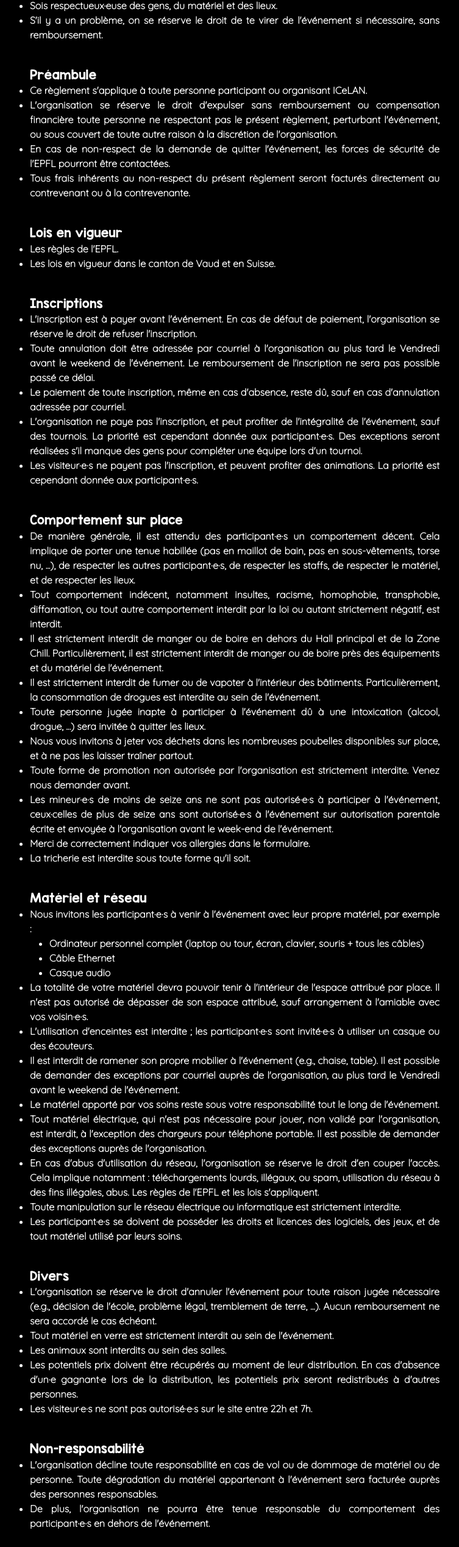
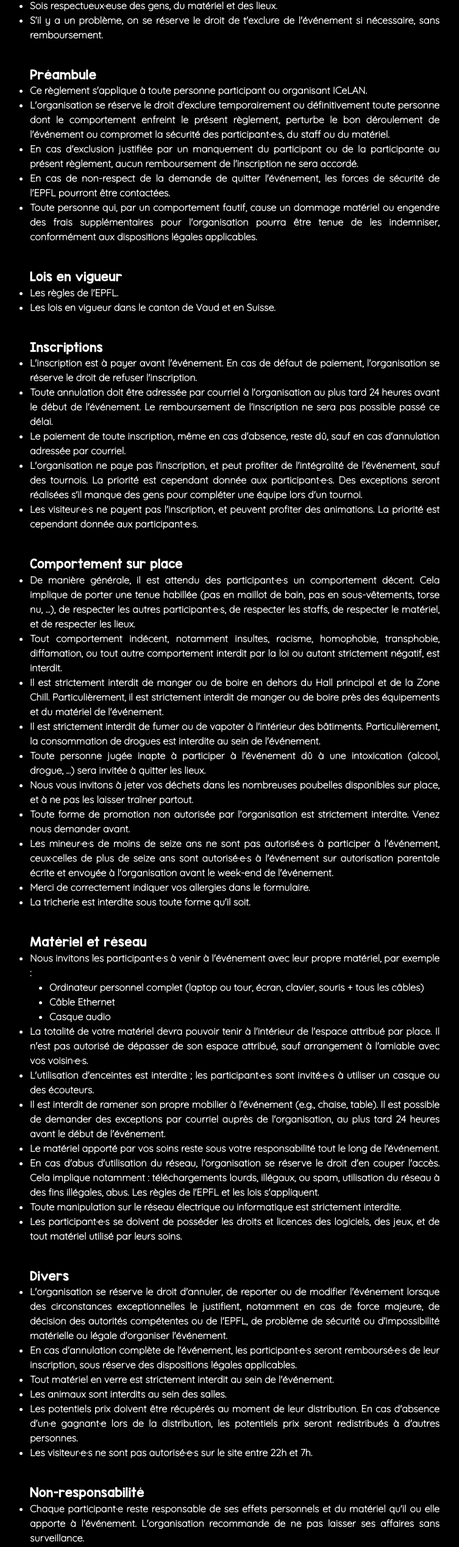
Before and after one commit to CLICGameStar/icelan-website, a Next.js app: page /reglement in a window 1280 px wide. Shown: the part 229-2766 px from the top of the page at 61% size, without its empty margins (255-1008 px from the left). Built offline with nearby package versions, Linux system fonts and the light colour scheme.

Commit message:
content: cleaned the website for ICeLAN 2026 :sunglasses:

```diff
--- a/app/page.tsx
+++ b/app/page.tsx
@@ -52,7 +52,7 @@ export default async function Home() {
                             </InfoCard>
                             <InfoCard icon="/icons/place.svg">Bâtiment BC, EPFL</InfoCard>
                             <InfoCard icon="/icons/price.svg">
-                                Etudiant·e·s: 15 CHF,
+                                Étudiant·e·s: 15 CHF,
                                 <br />
                                 Autres: 20 CHF
                             </InfoCard>
@@ -69,7 +69,7 @@ export default async function Home() {
                 <div className="flex flex-col items-center">
                     <h2>Qu&apos;est-ce que c&apos;est ?</h2>
                     <p className={`${quicksand.className} text-justify font-bold max-w-160 mb-10`}>
-                        ICeLAN est un week-end de tournois de jeux vidéo et de jeux de plateau à l&apos;EPFL.
+                        ICeLAN est un week-end de tournois de jeux vidéo et de jeux divers à l&apos;EPFL.
                         L&apos;événement s&apos;axe principalement autour des tournois, se succédant tout au long du
                         week-end, mais offre également aux participant·e·s des animations autour du jeu vidéo et du jeu
                         tout court pour les divertir durant tout l&apos;événement ! L&apos;inscription à
@@ -86,7 +86,7 @@ export default async function Home() {
                         </BigCard>
                         <BigCard icon="/icons/game.svg" header="Diverses Animations">
                             Plutôt envie de chiller ? ICeLAN, c&apos;est aussi des animations incroyables, que ce soit
-                            en ligne ou hors ligne - il y en a pour tous les goûts.
+                            en ligne ou hors ligne, il y en a pour tous les goûts.
                         </BigCard>
                         <BigCard icon="/icons/food.svg" header="Repas, Snacks et Boissons">
                             Nous tenons à ce que ce weekend soit entièrement un weekend de détente. Ainsi, de vrais
@@ -102,15 +102,15 @@ export default async function Home() {
                         <p>Participant·e·s</p>
                     </div>
                     <div className="flex flex-col items-center">
-                        <p className="text-[var(--secondary)] !text-6xl">40</p>
+                        <p className="text-[var(--secondary)] !text-6xl">30</p>
                         <p>Staffs</p>
                     </div>
                     <div className="flex flex-col items-center">
-                        <p className="text-[var(--secondary)] !text-6xl">22</p>
+                        <p className="text-[var(--secondary)] !text-6xl">24</p>
                         <p>Tournois</p>
                     </div>
                     <div className="flex flex-col items-center">
-                        <p className="text-[var(--secondary)] !text-6xl">13</p>
+                        <p className="text-[var(--secondary)] !text-6xl">12</p>
                         <p>Animations</p>
                     </div>
                 </div>
@@ -130,7 +130,7 @@ export default async function Home() {
             </div>
             <div className="bg-white w-full flex flex-col items-center p-4">
                 <h2 className="text-black text-center !text-lg w-full">
-                    Merci à tout·e·s ceux qui rendent ICeLAN possible!
+                    Merci à tout·e·s celles·eux qui rendent ICeLAN possible !
                 </h2>
                 <div className="flex flex-wrap justify-evenly w-full">
                     {collabs.map(collab =>
--- a/app/reglement/page.tsx
+++ b/app/reglement/page.tsx
@@ -19,8 +19,8 @@ export default function Reglement() {
                 <ul className={`${quicksand.className} font-bold text-justify mb-10 list-disc`}>
                     <li>Sois respectueux·euse des gens, du matériel et des lieux.</li>
                     <li>
-                        S&apos;il y a un problème, on se réserve le droit de te virer de l&apos;événement si nécessaire,
-                        sans remboursement.
+                        S&apos;il y a un problème, on se réserve le droit de t&apos;exclure de l&apos;événement si
+                        nécessaire, sans remboursement.
                     </li>
                 </ul>
 
@@ -28,17 +28,22 @@ export default function Reglement() {
                 <ul className={`${quicksand.className} font-bold text-justify mb-10 list-disc`}>
                     <li>Ce règlement s&apos;applique à toute personne participant ou organisant ICeLAN.</li>
                     <li>
-                        L&apos;organisation se réserve le droit d&apos;expulser sans remboursement ou compensation
-                        financière toute personne ne respectant pas le présent règlement, perturbant l&apos;événement,
-                        ou sous couvert de toute autre raison à la discrétion de l&apos;organisation.
+                        L&apos;organisation se réserve le droit d&apos;exclure temporairement ou définitivement toute
+                        personne dont le comportement enfreint le présent règlement, perturbe le bon déroulement de
+                        l&apos;événement ou compromet la sécurité des participant·e·s, du staff ou du matériel.
+                    </li>
+                    <li>
+                        En cas d&apos;exclusion justifiée par un manquement du participant ou de la participante au
+                        présent règlement, aucun remboursement de l&apos;inscription ne sera accordé.
                     </li>
                     <li>
                         En cas de non-respect de la demande de quitter l&apos;événement, les forces de sécurité de
                         l&apos;EPFL pourront être contactées.
                     </li>
                     <li>
-                        Tous frais inhérents au non-respect du présent règlement seront facturés directement au
-                        contrevenant ou à la contrevenante.
+                        Toute personne qui, par un comportement fautif, cause un dommage matériel ou engendre des frais
+                        supplémentaires pour l&apos;organisation pourra être tenue de les indemniser, conformément aux
+                        dispositions légales applicables.
                     </li>
                 </ul>
 
@@ -55,9 +60,9 @@ export default function Reglement() {
                         l&apos;organisation se réserve le droit de refuser l&apos;inscription.
                     </li>
                     <li>
-                        Toute annulation doit être adressée par courriel à l&apos;organisation au plus tard le Vendredi
-                        avant le weekend de l&apos;événement. Le remboursement de l&apos;inscription ne sera pas
-                        possible passé ce délai.
+                        Toute annulation doit être adressée par courriel à l&apos;organisation au plus tard 24 heures
+                        avant le début de l&apos;événement. Le remboursement de l&apos;inscription ne sera pas possible
+                        passé ce délai.
                     </li>
                     <li>
                         Le paiement de toute inscription, même en cas d&apos;absence, reste dû, sauf en cas
@@ -141,17 +146,12 @@ export default function Reglement() {
                     </li>
                     <li>
                         Il est interdit de ramener son propre mobilier à l&apos;événement (e.g., chaise, table). Il est
-                        possible de demander des exceptions par courriel auprès de l&apos;organisation, au plus tard le
-                        Vendredi avant le weekend de l&apos;événement.
+                        possible de demander des exceptions par courriel auprès de l&apos;organisation, au plus tard 24
+                        heures avant le début de l&apos;événement.
                     </li>
                     <li>
                         Le matériel apporté par vos soins reste sous votre responsabilité tout le long de
                         l&apos;événement.
-                    </li>
-                    <li>
-                        Tout matériel électrique, qui n&apos;est pas nécessaire pour jouer, non validé par
-                        l&apos;organisation, est interdit, à l&apos;exception des chargeurs pour téléphone portable. Il
-                        est possible de demander des exceptions auprès de l&apos;organisation.{" "}
                     </li>
                     <li>
                         En cas d&apos;abus d&apos;utilisation du réseau, l&apos;organisation se réserve le droit
@@ -169,9 +169,14 @@ export default function Reglement() {
                 <h3>Divers</h3>
                 <ul className={`${quicksand.className} font-bold text-justify mb-10 list-disc`}>
                     <li>
-                        L&apos;organisation se réserve le droit d&apos;annuler l&apos;événement pour toute raison jugée
-                        nécessaire (e.g., décision de l&apos;école, problème légal, tremblement de terre, ...). Aucun
-                        remboursement ne sera accordé le cas échéant.
+                        L&apos;organisation se réserve le droit d&apos;annuler, de reporter ou de modifier
+                        l&apos;événement lorsque des circonstances exceptionnelles le justifient, notamment en cas de
+                        force majeure, de décision des autorités compétentes ou de l&apos;EPFL, de problème de sécurité
+                        ou d&apos;impossibilité matérielle ou légale d&apos;organiser l&apos;événement.
+                    </li>
+                    <li>
+                        En cas d&apos;annulation complète de l&apos;événement, les participant·e·s seront remboursé·e·s
+                        de leur inscription, sous réserve des dispositions légales applicables.
                     </li>
                     <li>Tout matériel en verre est strictement interdit au sein de l&apos;événement.</li>
                     <li>Les animaux sont interdits au sein des salles.</li>
@@ -186,13 +191,22 @@ export default function Reglement() {
                 <h3>Non-responsabilité</h3>
                 <ul className={`${quicksand.className} font-bold text-justify mb-10 list-disc`}>
                     <li>
-                        L&apos;organisation décline toute responsabilité en cas de vol ou de dommage de matériel ou de
-                        personne. Toute dégradation du matériel appartenant à l&apos;événement sera facturée auprès des
-                        personnes responsables.
+                        Chaque participant·e reste responsable de ses effets personnels et du matériel qu&apos;il ou
+                        elle apporte à l&apos;événement. L&apos;organisation recommande de ne pas laisser ses affaires
+                        sans surveillance.
                     </li>
                     <li>
-                        De plus, l&apos;organisation ne pourra être tenue responsable du comportement des
-                        participant·e·s en dehors de l&apos;événement.
+                        L&apos;organisation ne saurait être tenue responsable des vols, pertes ou dommages causés par
+                        des tiers ou résultant du comportement des participant·e·s, sauf lorsque sa responsabilité est
+                        engagée conformément aux dispositions légales applicables.
+                    </li>
+                    <li>
+                        Toute dégradation du matériel appartenant à l&apos;événement pourra être mise à la charge de la
+                        personne responsable.
+                    </li>
+                    <li>
+                        L&apos;organisation ne peut être tenue responsable des comportements individuels des
+                        participant·e·s qui ne lui sont pas imputables.
                     </li>
                 </ul>
 
--- a/components/Footer.tsx
+++ b/components/Footer.tsx
@@ -12,7 +12,7 @@ export default function Footer({
         <div className="flex flex-col bg-black">
             <div className="flex flex-col md:flex-row md:justify-between p-8">
                 <div className="flex-1 flex flex-col max-w-xl md:pl-8">
-                    <h2 className="text-2xl">Les places sont limitées alors n&apos;hésite pas!</h2>
+                    <h2 className="text-2xl">Les places sont limitées alors n&apos;hésite pas !</h2>
                     <Button text="S'INSCRIRE" href="/inscriptions" className="" />
                 </div>
                 <div className="flex-1">
```
Also changed, not shown: app/informations/page.tsx (+26 -13 lines).
